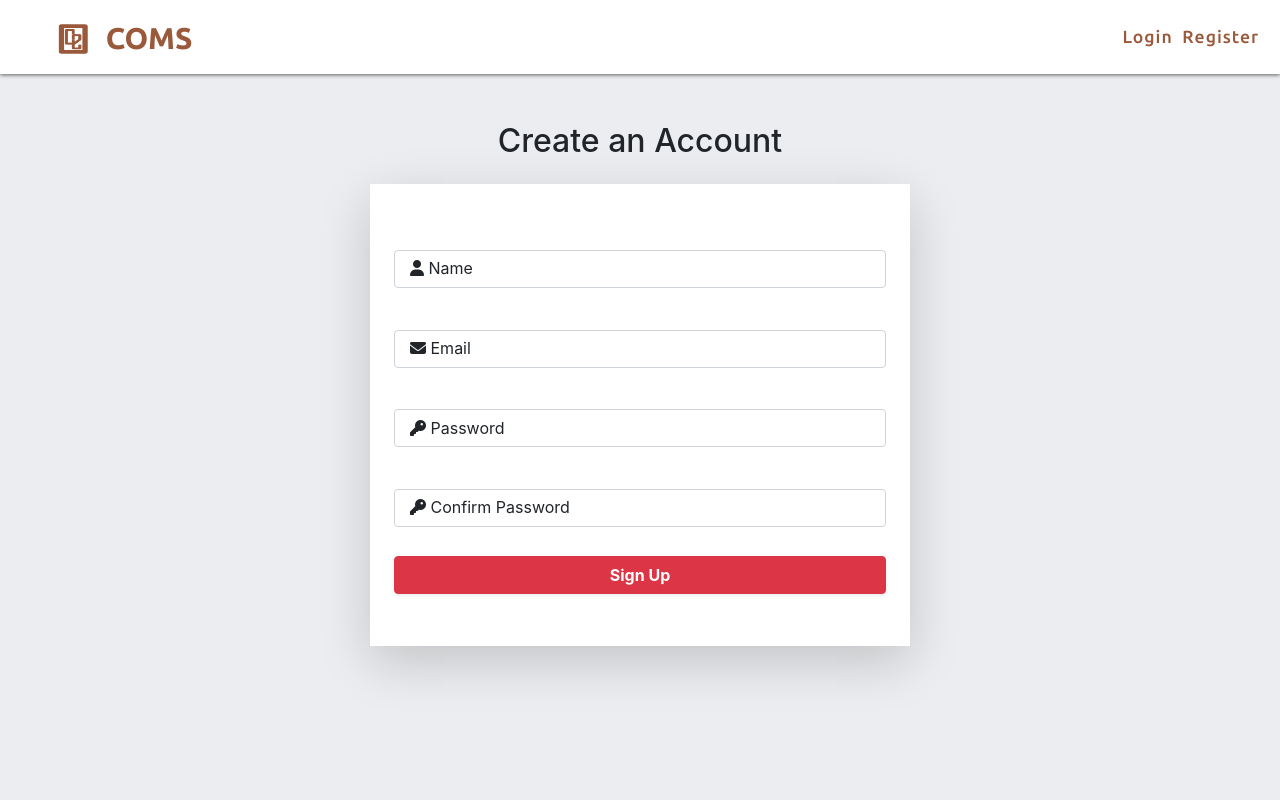
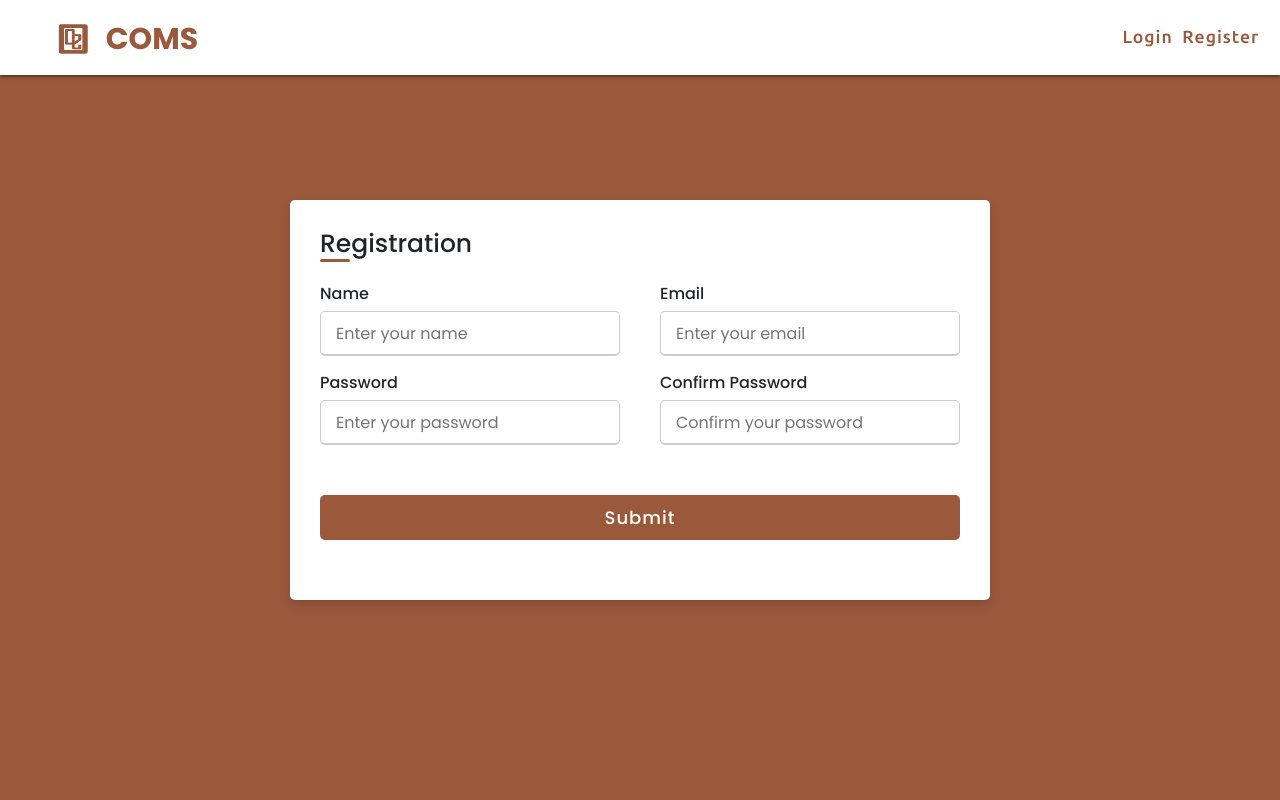
Before and after one commit to joshuabalanza/cjcolab-coms, a PHP site: page /admin/register.php in a window 1280 px wide. Run offline with PHP 8.4, Linux system fonts and the light colour scheme; some libraries are stand-ins or nearby versions.

Commit message:
register form, copy style from PR#38

```diff
--- a/admin/register.php
+++ b/admin/register.php
@@ -91,20 +91,169 @@ if (isset($_POST['aregister'])) {
 <?php include('includes/header.php')?>
 <?php include('includes/nav.php')?>
 <!-- Start Create Account -->
-<section class="register-form">
-<div class="container pt-5">
-    <h2 class="text-center">Create an Account</h2>
-    <div class="row mt-4 mb-4" >
-        <div class="col-md-6 offset-md-3">
-            <form action="" class="shadow-lg p-4" method="POST">
-                <p><?php
+<style>
+    @import url('https://fonts.googleapis.com/css2?family=Poppins:wght@200;300;400;500;600;700&display=swap');
+*{
+  margin: 0;
+  padding: 0;
+  box-sizing: border-box;
+  font-family: 'Poppins',sans-serif;
+}
+body{
+  height: 100vh;
+  display: flex;
+  justify-content: center;
+  align-items: center;
+  padding: 10px;
+  background-color: #9b593c;
+}
+.container{
+  max-width: 700px;
+  width: 100%;
+  background-color: #fff;
+  padding: 25px 30px;
+  border-radius: 5px;
+  box-shadow: 0 5px 10px rgba(0,0,0,0.15);
+}
+.container .title{
+  font-size: 25px;
+  font-weight: 500;
+  position: relative;
+}
+.container .title::before{
+  content: "";
+  position: absolute;
+  left: 0;
+  bottom: 0;
+  height: 3px;
+  width: 30px;
+  border-radius: 5px;
+  background-color: #9b593c;
+}
+.content form .user-details{
+  display: flex;
+  flex-wrap: wrap;
+  justify-content: space-between;
+  margin: 20px 0 12px 0;
+}
+form .user-details .input-box{
+  margin-bottom: 15px;
+  width: calc(100% / 2 - 20px);
+}
+form .input-box span.details{
+  display: block;
+  font-weight: 500;
+  margin-bottom: 5px;
+}
+.user-details .input-box input{
+  height: 45px;
+  width: 100%;
+  outline: none;
+  font-size: 16px;
+  border-radius: 5px;
+  padding-left: 15px;
+  border: 1px solid #ccc;
+  border-bottom-width: 2px;
+  transition: all 0.3s ease;
+}
+.user-details .input-box input:focus,
+.user-details .input-box input:valid{
+  border-color: #393E46;
+}
+ form .use-details .use-title{
+  font-size: 20px;
+  font-weight: 500;
+ }
+ form .category{
+   display: flex;
+   width: 80%;
+   margin: 14px 0 ;
+   justify-content: space-between;
+ }
+ form .category label{
+   display: flex;
+   align-items: center;
+   cursor: pointer;
+ }
+ form .category label .dot{
+  height: 18px;
+  width: 18px;
+  border-radius: 50%;
+  margin-right: 10px;
+  background: #d9d9d9;
+  border: 5px solid transparent;
+  transition: all 0.3s ease;
+}
+ #dot-1:checked ~ .category label .one,
+ #dot-2:checked ~ .category label .two,
+ #dot-3:checked ~ .category label .three{
+   background: #393E46;
+   border-color: #d9d9d9;
+ }
+ form input[type="radio"]{
+   display: none;
+ }
+ form .button{
+   height: 45px;
+   margin: 35px 0
+ }
+ form .button input{
+   height: 100%;
+   width: 100%;
+   border-radius: 5px;
+   border: none;
+   color: #fff;
+   font-size: 18px;
+   font-weight: 500;
+   letter-spacing: 1px;
+   cursor: pointer;
+   transition: all 0.3s ease;
+   background-color: #9b593c;
+ }
+ form .button input:hover{
+  /* transform: scale(0.99); */
+  background-color: #c19f90;
+  }
+ @media(max-width: 584px){
+ .container{
+  max-width: 100%;
+}
+form .user-details .input-box{
+    margin-bottom: 15px;
+    width: 100%;
+  }
+  form .category{
+    width: 100%;
+  }
+  .content form .user-details{
+    max-height: 300px;
+    overflow-y: scroll;
+  }
+  .user-details::-webkit-scrollbar{
+    width: 5px;
+  }
+  }
+  @media(max-width: 459px){
+  .container .content .category{
+    flex-direction: column;
+  }
+}
+   </style>
+<!-- Start Create Account -->
+<div class="container">
+    <div class="title">Registration</div>
+    <div class="content" >
+        <form action="" method="POST">
+            <p>
+                <?php
                     if (isset($error_message)) {
                         echo $error_message;
                     }
-?></p>
+?>
+            </p>
 
-    <div class="form-group form">
-        <!-- <label for="usertype" class= ""> <i class="fa-solid fa-users"></i>User Type</label>
+                <!-- <div class="form-group form">
+                    <label for="usertype" class= ""> <i class="fa-solid fa-users"></i>User Type</label>
                     <select class="form-control" id="usertype" name="usertype">
 
                     <option selected="true" disabled="true" >--SELECT USER TYPE--</option>
@@ -112,39 +261,49 @@ if (isset($_POST['aregister'])) {
                         <option value="Tenant">Tenant</option>
                     </select>
                 </div> -->
-                <div class="form-group form">
-                <input type="text" class="form-control form-input" name="aname"id="aname" autocomplete="off" placeholder="">
-                <label for="aname" class="form-label">
-                <i class="fa-solid fa-user"></i>
-                Name</label>
+            <div class="user-details">
+                <div class="input-box">
+                    <span for="aname" class="details">Name</span>
+                    <input type="text"
+                           name="aname"
+                           id="aname"
+                           autocomplete="off"
+                           placeholder="Enter your name"
+                           required>
                 </div>
-                <div class="form-group form">
-                    <input type="text" class="form-control form-input" name="aemail"id="aemail" autocomplete="off" placeholder="">
-                <label for="aemail" class="form-label">
-                    <i class="fa-solid fa-envelope"></i>
-                Email</label>
+
+                <div class="input-box">
+                    <span for="aemail" class="details">Email</span>
+                    <input type="text"
+                           name="aemail"
+                           id="aemail"
+                           autocomplete="off"
+                           placeholder="Enter your email"
+                           required>
                 </div>
-                <div class="form-group form">
-                <input type="password" class="form-control form-input" name="apassword"id="apassword" placeholder="">
-                <label for="apassword" class="form-label">
-                    <i class="fa-solid fa-key"></i>
-                Password</label>
+
+                <div class="input-box">
+                    <span for="apassword" class="details">Password</span>
+                    <input type="password"
+                           name="apassword"
+                           id="apassword"
+                           placeholder="Enter your password"
+                           required>
                 </div>
-                <div class="form-group form">
-                    <input type="password" class="form-control form-input" name="confirm_password" id="confirm_password" placeholder="">
-                    <label for="apassword" class="form-label">
-                        <i class="fa-solid fa-key"></i>
 
-                        Confirm Password</label>
+                <div class="input-box">
+                    <span for="apassword" class="details">Confirm Password</span>
+                    <input type="password"
+                           name="confirm_password"
+                           id="confirm_password"
+                           placeholder="Confirm your password"
+                           required>
+                </div>
+            </div>
 
+            <div class="button">
+            <input type="submit" name="aregister">
             </div>
-                    <button type="submit" class="btn btn-danger mt-3 btn-block shadow-sm font-weight-bold" name="aregister">Sign Up</button>
         </form>
     </div>
 </div>
-</div>
-</section>
-<!-- End Create Account -->
-
-
-<?php include('includes/footer.php')?>
```
Lines whose indentation alone changed are shown as unchanged.
